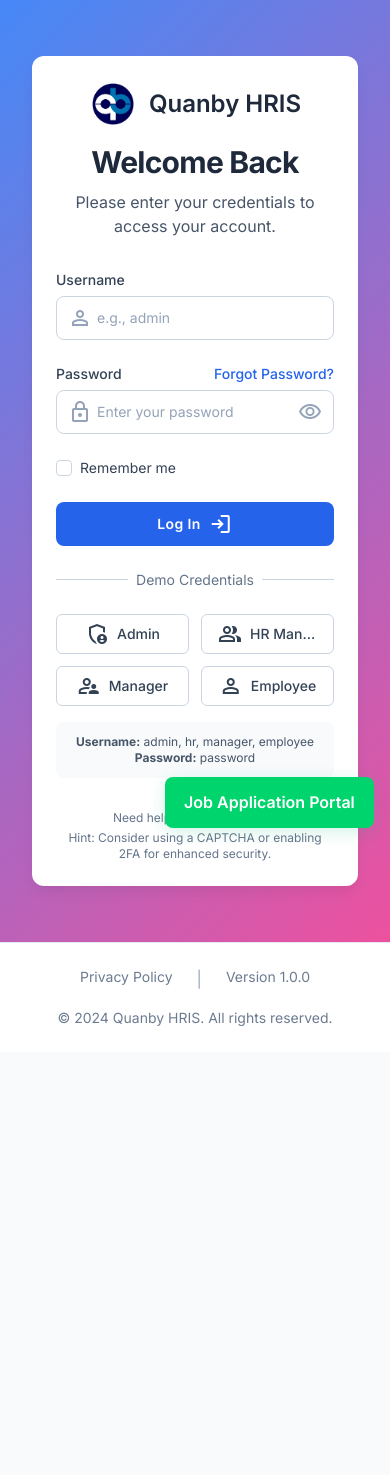
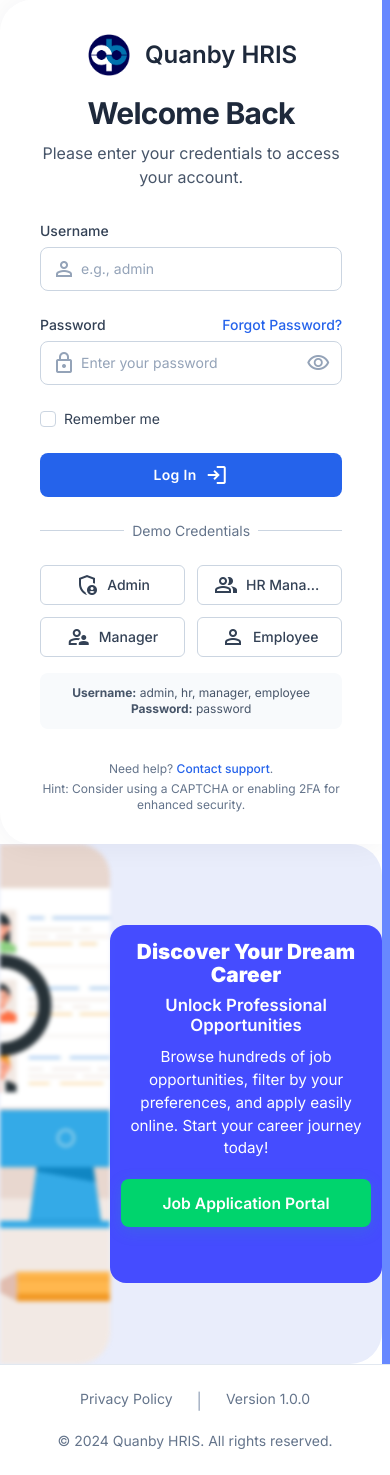
Before and after one commit to Acon1tum/hris-frontend-v3, an Angular app: page /login in a window 390 px wide. Before the commit the page ends 1052 px from the top, so only its background shows below. Built offline with nearby package versions, Linux system fonts and the light colour scheme.

Commit message:
yeah boy

```diff
--- a/src/app/auth/login/login.component.html
+++ b/src/app/auth/login/login.component.html
@@ -1,8 +1,9 @@
-<div class="relative flex size-full min-h-screen flex-col group/design-root overflow-x-hidden">
-  <div class="layout-container flex h-full grow flex-col">
-    <main class="flex flex-1 items-center justify-center py-10 px-4 sm:px-6 lg:px-8 bg-cover bg-center" style="background: linear-gradient(135deg, #3b82f6 0%, #ec4899 100%);">
-      <div class="absolute inset-0 bg-white opacity-5"></div>
-      <div class="relative layout-content-container flex flex-col w-full max-w-md bg-white p-8 sm:p-10 rounded-xl shadow-custom">
+<div class="login-root-container">
+  <div class="login-main-card">
+    <div class="login-content-wrapper">
+      <!-- Left: Login Form -->
+      <div class="login-form-section">
+        <div class="relative layout-content-container flex flex-col bg-white w-full max-w-md p-8 sm:p-10 rounded-xl">
           <div class="text-center mb-8">
             <div class="flex items-center justify-center gap-3 mb-4">
               <img alt="Company Logo" class="h-12 w-12 text-blue-600" src="assets/images/QuanbyLogo.png" />
@@ -11,7 +12,6 @@
             <h1 class="text-slate-800 text-3xl font-bold leading-tight tracking-tight">Welcome Back</h1>
             <p class="text-slate-600 text-base mt-2">Please enter your credentials to access your account.</p>
           </div>
-
           <!-- Session Timeout Message -->
           <div *ngIf="sessionTimeoutMessage" class="bg-orange-50 border border-orange-200 rounded-lg p-3 mb-6">
             <div class="flex">
@@ -19,7 +19,6 @@
               <p class="text-sm text-orange-700">{{ sessionTimeoutMessage }}</p>
             </div>
           </div>
-
           <form class="space-y-6" (ngSubmit)="onLogin()" #loginForm="ngForm">
             <div>
               <label class="block text-sm font-medium text-slate-700 mb-1.5" for="username">Username</label>
@@ -41,7 +40,6 @@
                 />
               </div>
             </div>
-
             <div>
               <div class="flex items-center justify-between mb-1.5">
                 <label class="block text-sm font-medium text-slate-700" for="password">Password</label>
@@ -73,7 +71,6 @@
                 </button>
               </div>
             </div>
-
             <div class="flex items-center">
               <input
                 class="h-4 w-4 rounded border-slate-300 text-blue-600 focus:ring-blue-500 checked:bg-blue-600 checked:border-blue-600"
@@ -84,7 +81,6 @@
               />
               <label class="ml-2 block text-sm text-slate-700" for="remember-me">Remember me</label>
             </div>
-
             <!-- Error Message -->
             <div *ngIf="errorMessage" class="bg-red-50 border border-red-200 rounded-lg p-3">
               <div class="flex">
@@ -92,7 +88,6 @@
                 <p class="text-sm text-red-600">{{ errorMessage }}</p>
               </div>
             </div>
-
             <div>
               <button
                 class="flex w-full items-center justify-center gap-2 rounded-lg h-11 px-5 bg-blue-600 text-white text-sm font-semibold leading-normal tracking-wide hover:bg-blue-700 focus:outline-none focus:ring-2 focus:ring-blue-500 focus:ring-offset-2 transition-colors duration-150 group"
@@ -109,7 +104,6 @@
               </button>
             </div>
           </form>
-
           <!-- Demo Login Section -->
           <div class="relative my-6">
             <div aria-hidden="true" class="absolute inset-0 flex items-center">
@@ -119,7 +113,6 @@
               <span class="bg-white px-2 text-sm text-slate-500">Demo Credentials</span>
             </div>
           </div>
-
           <div class="grid grid-cols-2 gap-3">
             <button
               class="flex w-full items-center justify-center gap-2 rounded-md h-10 px-4 border border-slate-300 bg-white text-slate-700 text-sm font-medium hover:bg-slate-50 transition-colors duration-150"
@@ -154,14 +147,12 @@
               <span class="truncate">Employee</span>
             </button>
           </div>
-
           <div class="mt-4 p-3 bg-slate-50 rounded-lg">
             <p class="text-xs text-slate-600 text-center">
               <strong>Username:</strong> admin, hr, manager, employee<br>
               <strong>Password:</strong> password
             </p>
           </div>
-
           <p class="mt-8 text-center text-xs text-slate-500">
             Need help? <a class="font-medium text-blue-600 hover:text-blue-500 hover:underline" href="#">Contact support</a>.
           </p>
@@ -169,14 +160,21 @@
             Hint: Consider using a CAPTCHA or enabling 2FA for enhanced security.
           </p>
         </div>
-    </main>
-
-    <!-- Job Portal Floating Button -->
-    <button (click)="openJobPortal()" class="job-portal-fab">
+      </div>
+      <!-- Right: Illustration -->
+      <div class="login-illustration-section">
+        <div class="illustration-bg"></div>
+        <div class="illustration-endorsement">
+          <h2 class="endorsement-title">Discover Your Dream Career</h2>
+          <h3 class="endorsement-subtitle">Unlock Professional Opportunities</h3>
+          <p class="endorsement-desc">Browse hundreds of job opportunities, filter by your preferences, and apply easily online. Start your career journey today!</p>
+          <button (click)="openJobPortal()" class="job-portal-fab inside-illustration">
             Job Application Portal
           </button>
-    <!-- End Job Portal Floating Button -->
-
+        </div>
+      </div>
+    </div>
+  </div>
   <footer class="bg-white border-t border-slate-200">
     <div class="max-w-7xl mx-auto py-6 px-4 sm:px-6 lg:px-8 text-center md:flex md:items-center md:justify-between">
       <div class="flex justify-center space-x-6 md:order-2">
@@ -190,4 +188,3 @@
     </div>
   </footer>
 </div>
-</div>
--- a/src/app/auth/login/login.component.scss
+++ b/src/app/auth/login/login.component.scss
@@ -1,11 +1,113 @@
-.login-container {
+.login-root-container {
   min-height: 100vh;
+  width: 100vw;
+  background: #6788ff;
+  display: flex;
+  flex-direction: column;
+  align-items: stretch;
+  justify-content: stretch;
+}
+
+.login-main-card {
+  margin: 40px auto;
+  background: #ffffff;
+  border-radius: 2.5rem;
+  box-shadow: 0 8px 32px 0 rgba(22,34,51,0.10), 0 1.5px 6px 0 rgba(22,34,51,0.04);
+  display: flex;
+  flex-direction: column;
+  max-width: 1200px; /* Increased for more space */
+  min-width: 180px;  /* Ensures both sides are visible */
+  min-height: 700px;
+  overflow: hidden;
+}
+
+.login-content-wrapper {
+  flex: 1 1 auto;
+  display: flex;
+  flex-direction: row;
+  min-height: 600px;
+  width: 100%;
+  align-items: stretch;
+  justify-content: center;
+  background: transparent;
+}
+
+.login-form-section {
+  flex: 1 1 420px;
+  max-width: 480px;
+  min-width: 380px;
   display: flex;
   align-items: center;
   justify-content: center;
-  background: linear-gradient(135deg, #667eea 0%, #764ba2 100%);
+  background: #ffffff60;
+  z-index: 2;
+  box-shadow: 0 0 32px 0 rgba(22,34,51,0.06);
+  border-radius: 2rem 0 0 2rem;
+  min-height: 100vh;
+}
+
+.login-illustration-section {
+  flex: 1 1 520px;
+  min-width: 500px;
+  display: flex;
+  align-items: center;
+  justify-content: center;
+  background: #e9edfb;
   position: relative;
+  border-radius: 0 2rem 2rem 0;
   overflow: hidden;
+}
+
+.illustration-bg {
+  width: 100%;
+  height: 100%;
+  background: url('/assets/images/log.jpg') center center no-repeat;
+  background-size: cover;
+  border-radius: 0 2rem 2rem 0;
+  box-shadow: none;
+  filter: blur(2px);
+}
+
+.illustration-endorsement {
+  position: absolute;
+  left: 3.3rem;
+  z-index: 11;
+  max-width: 420px;
+  background: rgba(61, 68, 255, 0.76);
+  border-radius: 1.5rem;
+  box-shadow: 0 2px 12px 0 rgba(22,34,51,0.08);
+  padding: 2rem 2.2rem 4.5rem 2.2rem; /* extra bottom padding for button */
+  display: flex;
+  flex-direction: column;
+  align-items: flex-start;
+  backdrop-filter: blur(2px);
+  min-height: 300px;
+  min-width: 300px;
+  box-sizing: border-box;
+}
+
+.endorsement-title {
+  font-size: 2rem;
+  font-weight: 800;
+  color: #ffffff;
+  margin-bottom: 0.5rem;
+  line-height: 1.1;
+}
+
+.endorsement-subtitle {
+  font-size: 1.25rem;
+  font-weight: 600;
+  color: #ffffff;
+  margin-bottom: 0.7rem;
+  line-height: 1.2;
+}
+
+.endorsement-desc {
+  font-size: 1rem;
+  color: #ffffff;
+  font-weight: 400;
+  margin-bottom: 0;
+  line-height: 1.5;
 }
 
 .login-background {
@@ -525,6 +627,35 @@ input[type="checkbox"]:checked {
   animation-play-state: paused;
 }
 
+.job-portal-fab.inside-illustration {
+  position: absolute;
+  right: 2rem;
+  bottom: 1.3rem;
+  z-index: 12;
+  margin-top: 1.5rem;
+  margin-bottom: 0;
+  align-self: flex-end;
+  background: #00d46d;
+  color: #fff;
+  border: none;
+  border-radius: 0.5rem;
+  padding: 0.7rem 1rem;
+  font-size: 0.98rem;
+  font-weight: 600;
+  box-shadow: 0 4px 16px rgba(16, 185, 129, 0.18);
+  display: flex;
+  align-items: center;
+  gap: 0.5rem;
+  cursor: pointer;
+  transition: background 0.2s, box-shadow 0.2s;
+  animation: floatUpDown 2.5s ease-in-out infinite;
+}
+
+.job-portal-fab.inside-illustration:hover {
+  background: #00c063;
+  box-shadow: 0 8px 24px rgba(16, 185, 129, 0.28);
+  animation-play-state: paused;
+}
 
 @media (max-width: 600px) {
   .job-portal-fab {
@@ -534,3 +665,82 @@ input[type="checkbox"]:checked {
     font-size: 1rem;
   }
 }
+
+@media (max-width: 1200px) {
+  .login-main-card {
+    max-width: 98vw;
+    min-width: 0;
+  }
+}
+
+@media (max-width: 1024px) {
+  .login-main-card {
+    margin: 16px auto;
+    border-radius: 2rem;
+    min-width: 0;
+  }
+  .login-content-wrapper {
+    flex-direction: column;
+    min-height: unset;
+  }
+  .login-form-section, .login-illustration-section {
+    min-width: 0;
+    max-width: 100vw;
+  }
+  .illustration-endorsement {
+    top: 1.2rem;
+    left: 1.2rem;
+    max-width: 90vw;
+    padding: 1.2rem 1.2rem 4rem 1.2rem;
+  }
+  .endorsement-title {
+    font-size: 1.3rem;
+  }
+  .endorsement-subtitle {
+    font-size: 1.05rem;
+  }
+  .endorsement-desc {
+    font-size: 0.95rem;
+  }
+  .job-portal-fab.inside-illustration {
+    right: 1rem;
+    bottom: 1rem;
+  }
+}
+
+@media (max-width: 700px) {
+  .login-main-card {
+    margin: 0;
+    border-radius: 0;
+    box-shadow: none;
+    min-width: 0;
+  }
+  .login-content-wrapper {
+    flex-direction: column;
+    min-height: unset;
+  }
+  .login-form-section, .login-illustration-section {
+    min-width: 0;
+    max-width: 100vw;
+  }
+  .illustration-endorsement {
+    position: static;
+    margin: 0.5rem auto 0.5rem auto;
+    max-width: 98vw;
+    background: rgba(61, 68, 255, 0.95);
+    border-radius: 1rem;
+    box-shadow: none;
+    padding: 1rem 0.7rem 3.5rem 0.7rem;
+    align-items: center;
+    text-align: center;
+    min-width: 0;
+  }
+  .job-portal-fab.inside-illustration {
+    position: static;
+    margin: 1.2rem auto 0 auto;
+    display: block;
+    width: 100%;
+    right: unset;
+    bottom: unset;
+  }
+}
```
Also changed, not shown: src/assets/images/log.jpg (added). Lines whose indentation alone changed are shown as unchanged.
